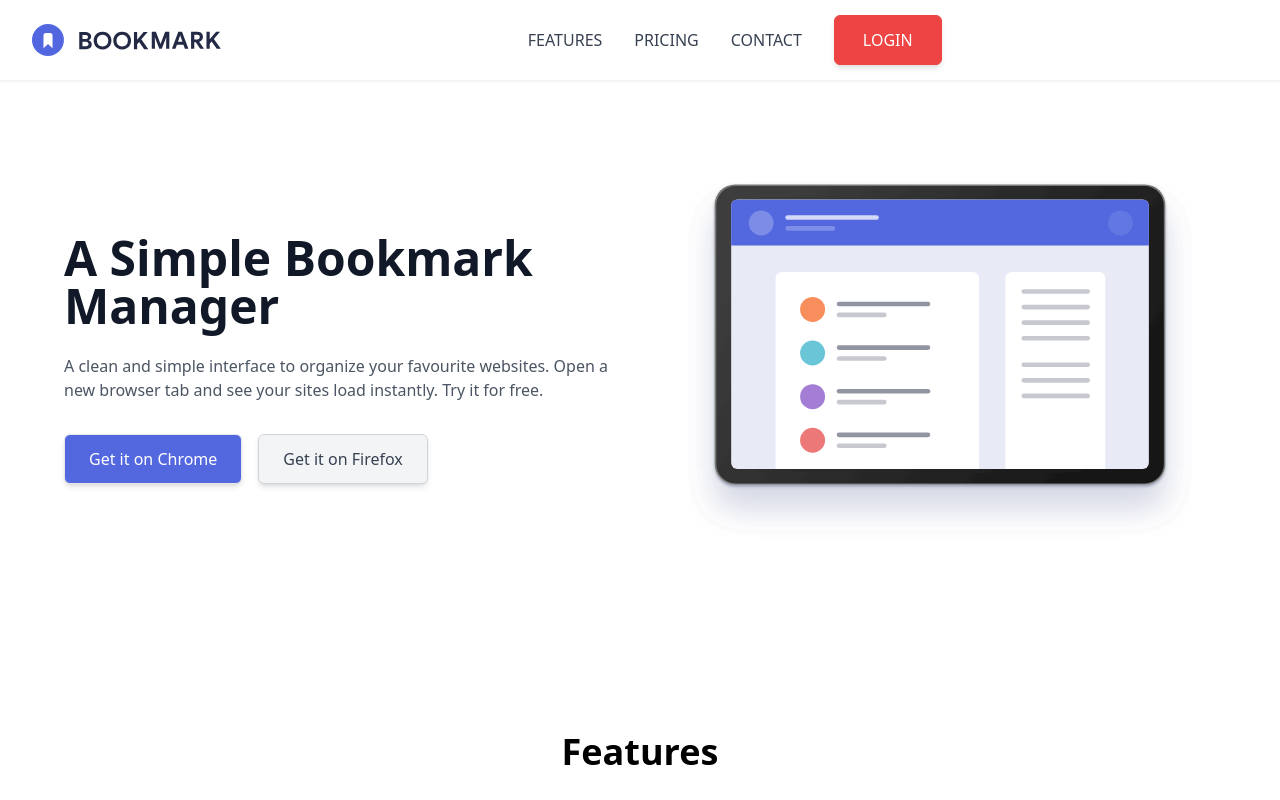
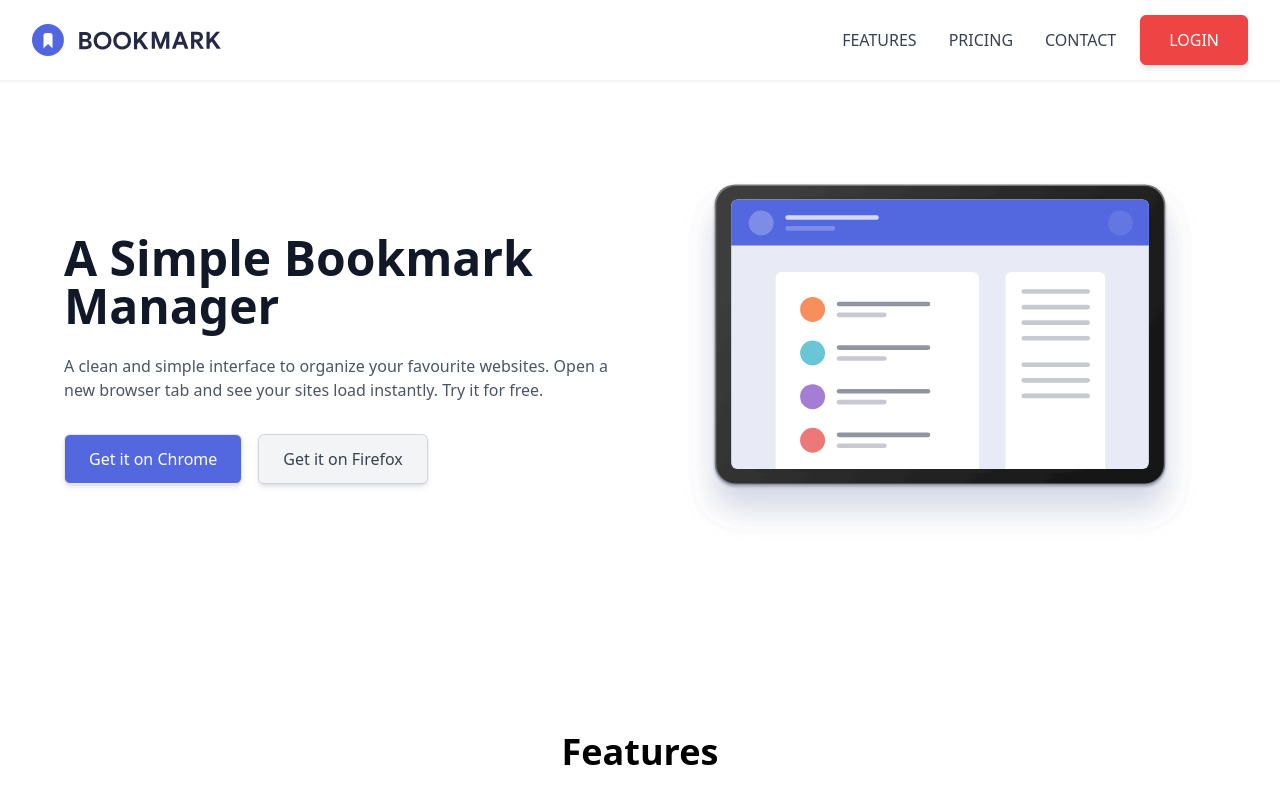
Before and after one commit to druedaro/sprint5-React, a React (Vite) app: page / in a window 1280 px wide. Shown: the top 800 px of the page. Built offline with nearby package versions, Linux system fonts and the light colour scheme.

Commit message:
feat: changes header links gap

```diff
--- a/src/components/organisms/Header.tsx
+++ b/src/components/organisms/Header.tsx
@@ -21,12 +21,12 @@ const Header = () => {
         <div className="flex items-center justify-between h-16 md:h-20">
           <Logo />
 
-          <div className="hidden md:flex items-center space-x-8">
+          <div className="hidden md:flex items-center flex-1 justify-end space-x-6">
             <NavMenu items={navItems} />
             <Button variant="tertiary" className="py-2">
               LOGIN
             </Button>
-          </div>
+        </div>
 
           <MobileMenu
             items={navItems}
```
